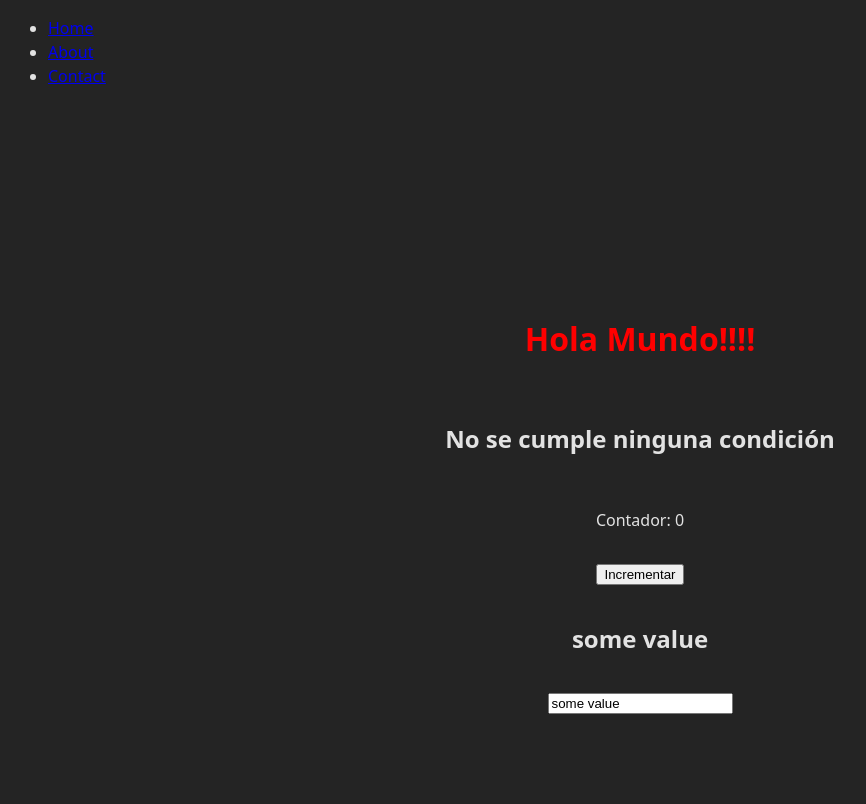
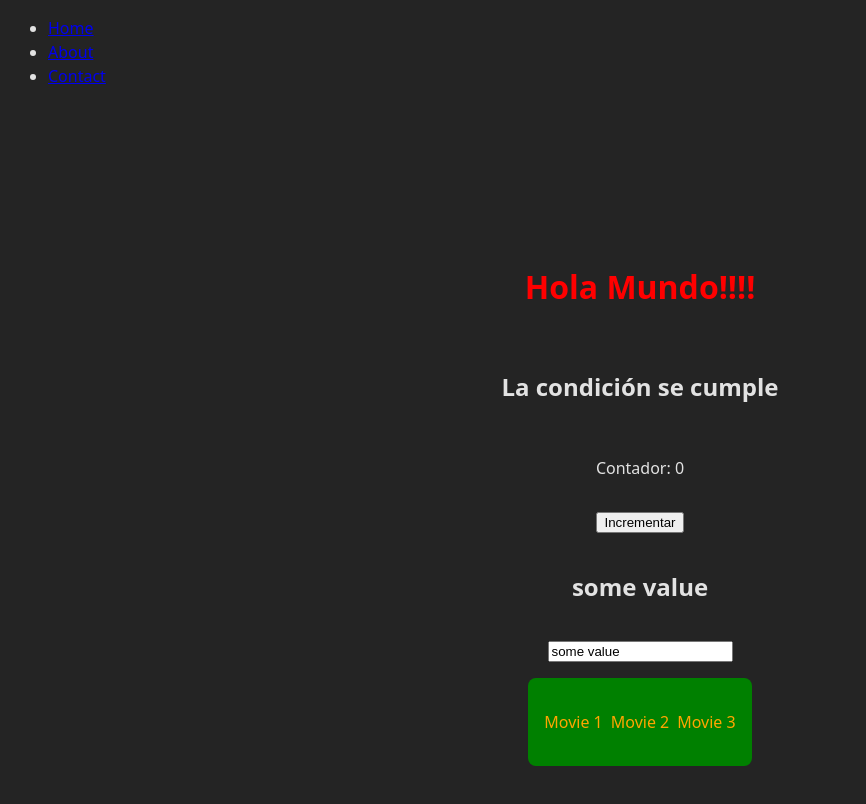
Before and after one commit to maxi-vilarino/curso-vue, a Vue app in the folder clases/: page / in a window 1280 px wide. Shown: the top 804 px of the page, without its empty margins (0-866 px from the left). Built offline with nearby package versions, Linux system fonts and the light colour scheme.

Commit message:
feat: actualizar condiciones y agregar lista de películas en App.vue

```diff
--- a/clases/src/App.vue
+++ b/clases/src/App.vue
@@ -11,8 +11,14 @@ const increment = () => {
 const myId = "some-id";
 const myValue = ref("some value");
 
-const condition = false;
+const condition = true;
 const anotherCondition = false;
+
+const movies = ref([
+  { id: 1, title: "Movie 1" },
+  { id: 2, title: "Movie 2" },
+  { id: 3, title: "Movie 3" },
+]);
 
 let myCondition = true;
 </script>
@@ -28,6 +34,13 @@ let myCondition = true;
     <button @click="increment">Incrementar</button>
     <h2>{{ myValue }}</h2>
     <input type="text" v-model="myValue" />
+    <div class="movies-container">
+      <ul class="movies">
+        <li v-for="movie in movies" :key="movie.id" class="movie">
+          {{ movie.title }}
+        </li>
+      </ul>
+    </div>
   </div>
 </template>
 
@@ -45,4 +58,21 @@ let myCondition = true;
   color: red;
   font-weight: bold;
 }
+
+.movies-container {
+  background-color: green;
+  padding: 1rem;
+  border-radius: 8px;
+}
+
+.movies {
+  display: flex;
+  gap: 0.5rem;
+  padding: 0;
+}
+
+.movie {
+  color: orange;
+  list-style: none;
+}
 </style>
```
